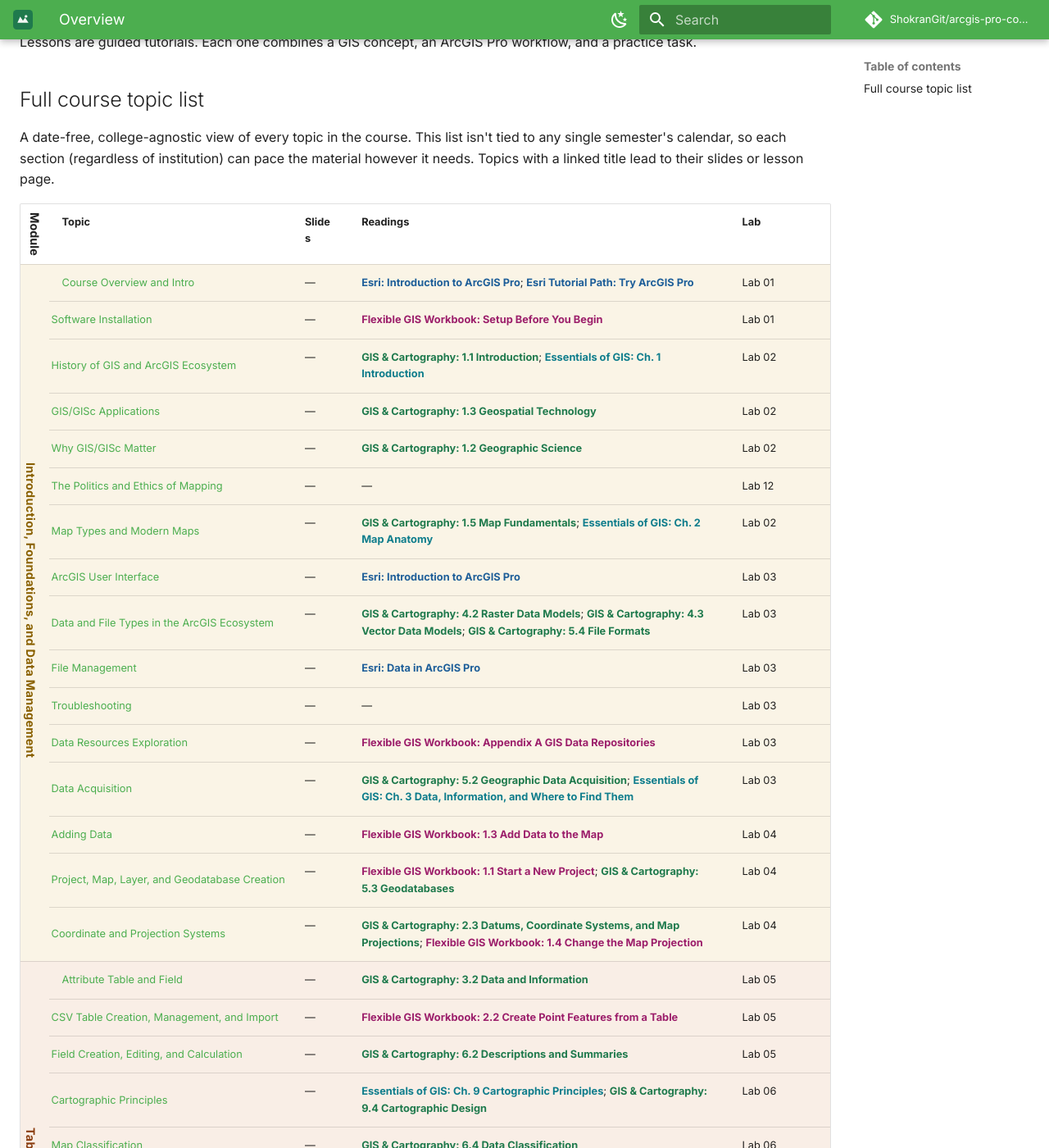
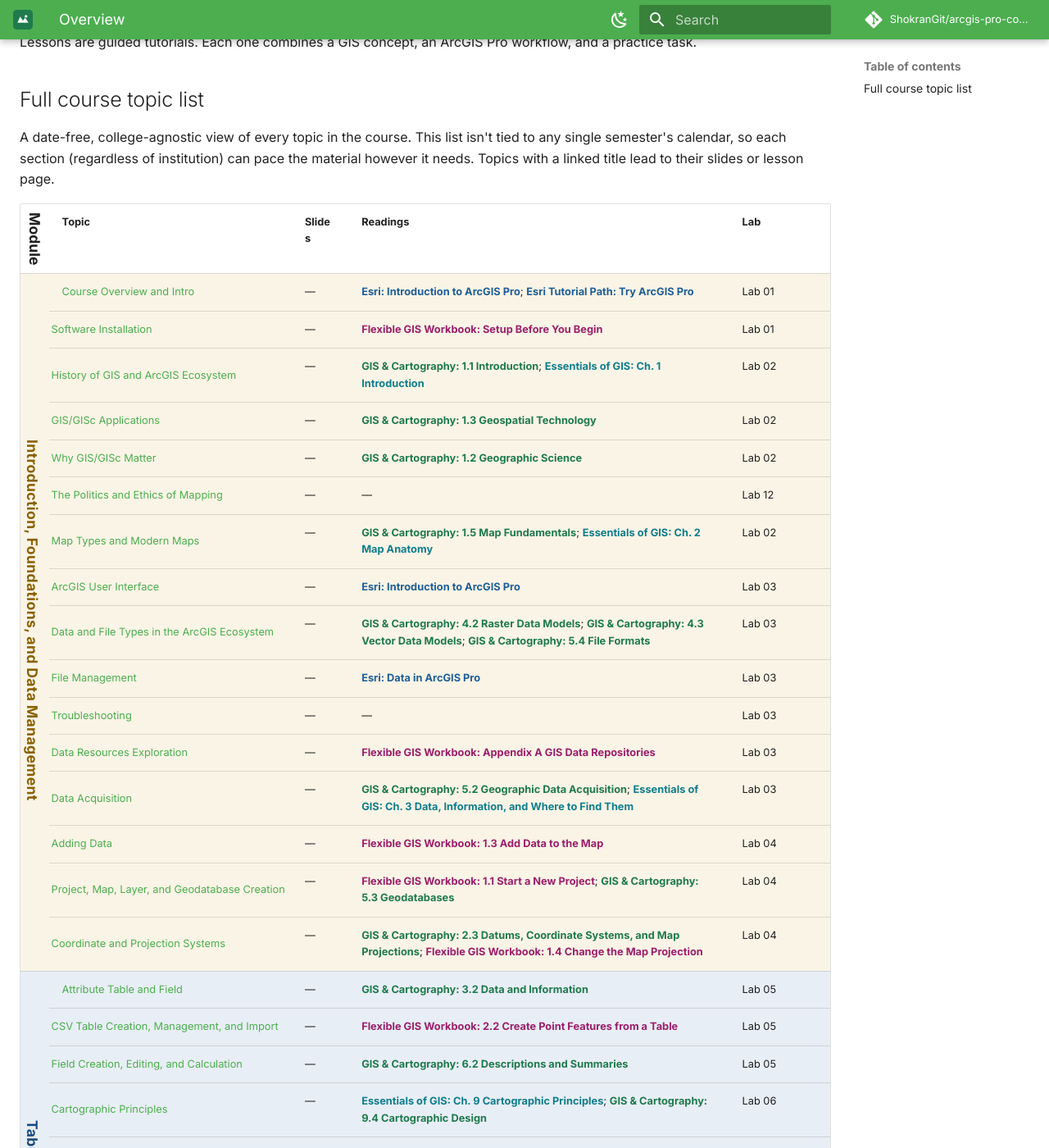
Before and after one commit to ShokranGit/arcgis-pro-course, an MkDocs documentation site: the page built from docs/lessons/index.md, in a window 1280 px wide and 1400 px high, scrolled down 230 px. Shown: the whole window at 82% size. Built offline with MkDocs 1.6.1 and Material for MkDocs 9.7.7, drawn with Linux system fonts in a browser that asks for light colours; comment, search, counter and statistics services are not loaded.

Commit message:
Fix module color contrast and enlarge module label/column

```diff
--- a/docs/assets/css/extra.css
+++ b/docs/assets/css/extra.css
@@ -240,7 +240,7 @@
   min-width: 0 !important;
 }
 .topics-table table th:nth-child(1),
-.topics-table table td:nth-child(1) { width: 3.5% !important; }
+.topics-table table td:nth-child(1) { width: calc(3.5% + 10mm) !important; }
 .topics-table table th:nth-child(2),
 .topics-table table td:nth-child(2) { width: 30% !important; }
 .topics-table table th:nth-child(3),
@@ -262,7 +262,7 @@
   text-align: center;
   vertical-align: middle;
   padding: 0.5rem 0.15rem !important;
-  font-size: 0.72rem;
+    font-size: 0.88rem;
 }
 .topics-table .module-badge {
   display: inline-block;
@@ -273,17 +273,17 @@
   border: none !important;
   border-radius: 0 !important;
   padding: 0 !important;
-  font-size: 0.72rem;
+    font-size: 0.88rem;
   font-weight: 800;
   letter-spacing: 0.02em;
 }
 .topics-table tr.module-row-intro td { background: rgba(201, 143, 13, 0.1) !important; }
-.topics-table tr.module-row-tabular td { background: rgba(196, 90, 17, 0.1) !important; }
+.topics-table tr.module-row-tabular td { background: rgba(31, 90, 160, 0.1) !important; }
 .topics-table tr.module-row-spatial td { background: rgba(107, 63, 157, 0.1) !important; }
 .topics-table tr.module-row-ethics td { background: rgba(176, 42, 42, 0.1) !important; }
 .topics-table tr.module-row-geoprocessing td { background: rgba(120, 90, 40, 0.1) !important; }
 .topics-table tr.module-row-intro .module-badge { color: #8a6100; }
-.topics-table tr.module-row-tabular .module-badge { color: #8a3d0f; }
+.topics-table tr.module-row-tabular .module-badge { color: #1a4a80; }
 .topics-table tr.module-row-spatial .module-badge { color: #4b2f73; }
 .topics-table tr.module-row-ethics .module-badge { color: #7a1f1f; }
 .topics-table tr.module-row-geoprocessing .module-badge { color: #5c4420; }
```
